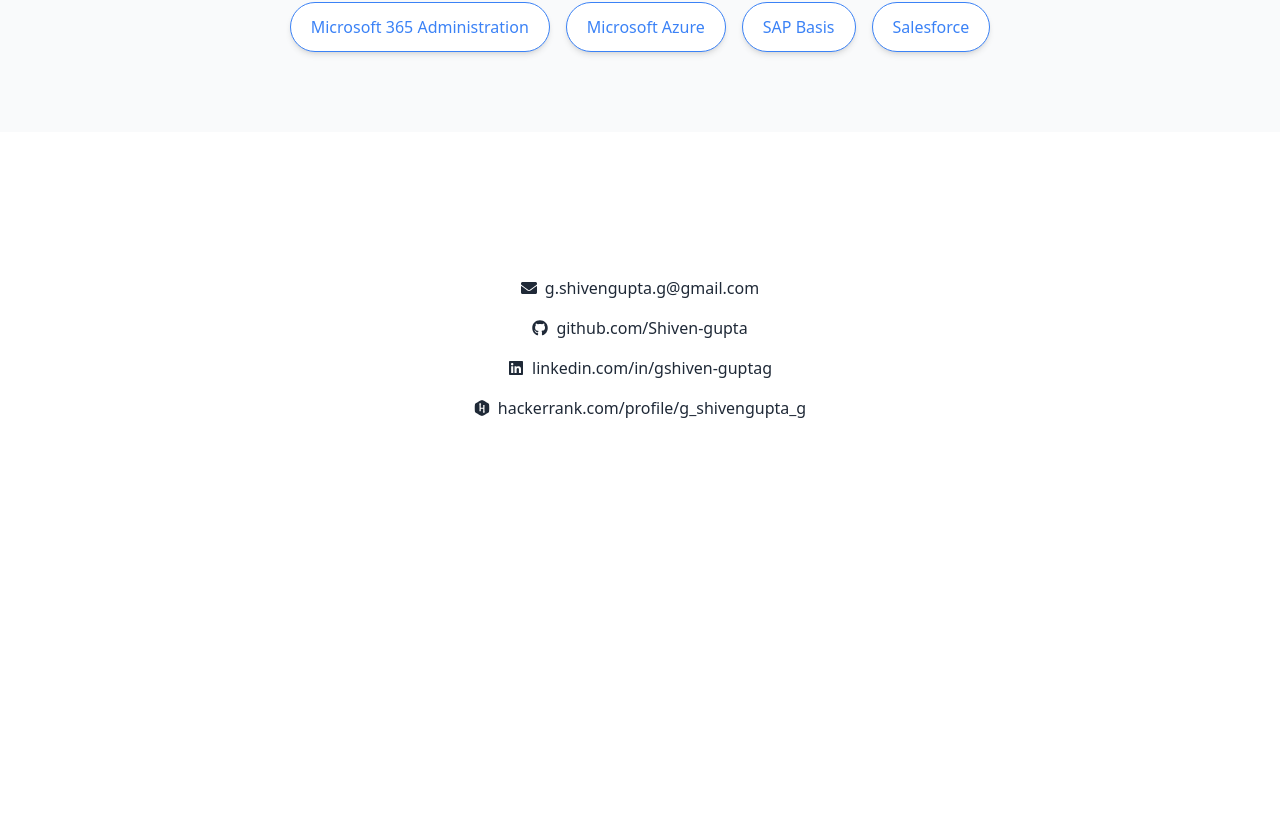
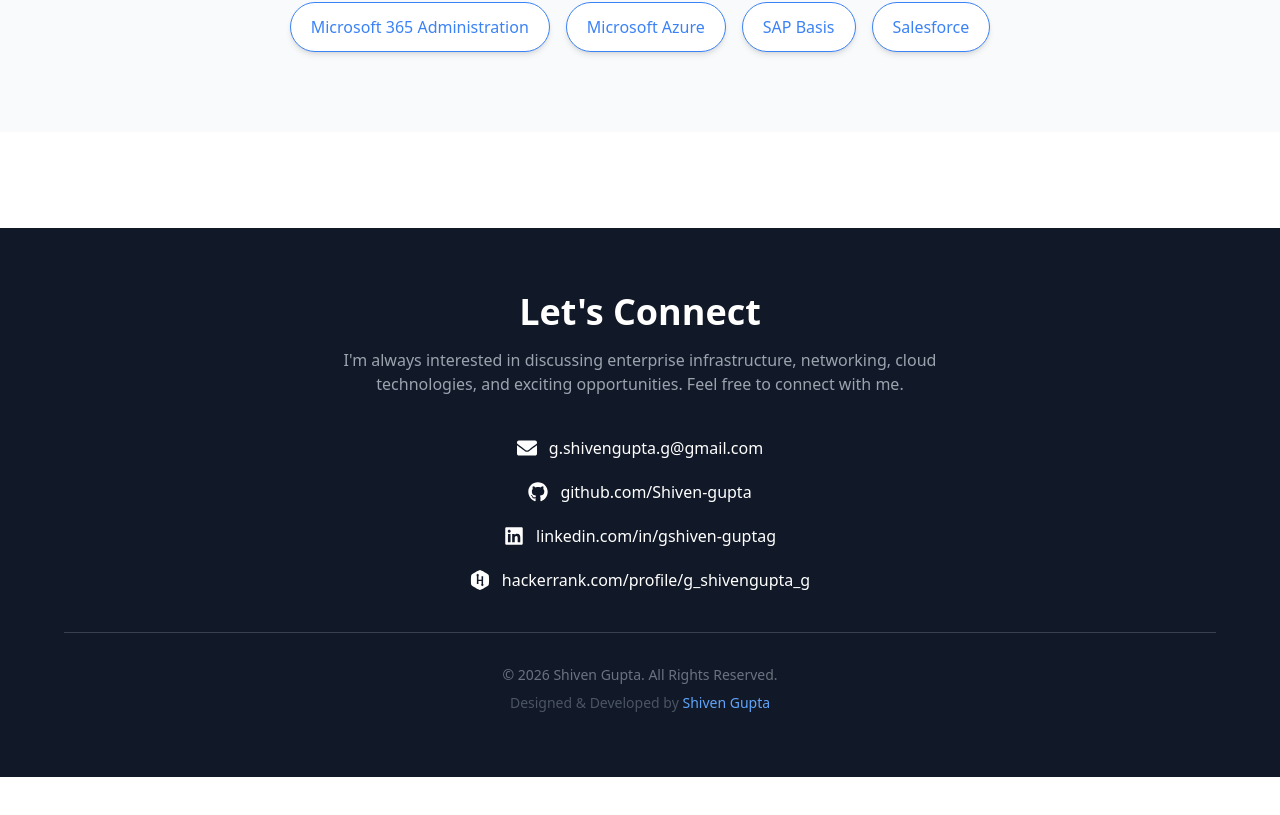
Before and after one commit to Shiven-gupta/my-portfolio, a React (Create React App) app: page / in a window 1280 px wide. Shown: the part 7470-8285 px from the top of the page. Before the commit the page ends 7986 px from the top, so only its background shows below. Built offline with nearby package versions, Linux system fonts and the light colour scheme.

Commit message:
Footer.jsx

```diff
--- a/src/components/Footer.jsx
+++ b/src/components/Footer.jsx
@@ -1,42 +1,81 @@
-import { FaGithub, FaLinkedin, FaHackerrank, FaEnvelope } from "react-icons/fa";
+import {
+  FaGithub,
+  FaLinkedin,
+  FaHackerrank,
+  FaEnvelope,
+} from "react-icons/fa";
 
 export default function Footer() {
   return (
-    <footer className="bg-white dark:bg-gray-900 text-gray-800 dark:text-gray-200 py-12 px-6">
-      <div className="flex flex-col gap-4 items-center">
+    <footer className="bg-gray-900 text-white py-16 px-6">
+      <div className="max-w-6xl mx-auto text-center">
+
+        {/* Heading */}
+        <h2 className="text-4xl font-bold mb-4">
+          Let's Connect
+        </h2>
+
+        <p className="text-gray-400 max-w-2xl mx-auto mb-10">
+          I'm always interested in discussing enterprise infrastructure,
+          networking, cloud technologies, and exciting opportunities.
+          Feel free to connect with me.
+        </p>
+
+        {/* Contact Links */}
+        <div className="flex flex-col gap-5 items-center mb-10">
+
           <a
             href="mailto:g.shivengupta.g@gmail.com"
-          className="flex items-center gap-2 hover:text-yellow-500 transition-colors"
+            className="flex items-center gap-3 hover:text-blue-400 transition"
           >
-          <FaEnvelope /> g.shivengupta.g@gmail.com
+            <FaEnvelope className="text-xl" />
+            g.shivengupta.g@gmail.com
           </a>
 
           <a
             href="https://github.com/Shiven-gupta"
             target="_blank"
             rel="noopener noreferrer"
-          className="flex items-center gap-2 hover:text-yellow-500 transition-colors"
+            className="flex items-center gap-3 hover:text-blue-400 transition"
           >
-          <FaGithub /> github.com/Shiven-gupta
+            <FaGithub className="text-xl" />
+            github.com/Shiven-gupta
           </a>
 
           <a
             href="https://www.linkedin.com/in/gshiven-guptag/"
             target="_blank"
             rel="noopener noreferrer"
-          className="flex items-center gap-2 hover:text-yellow-500 transition-colors"
+            className="flex items-center gap-3 hover:text-blue-400 transition"
           >
-          <FaLinkedin /> linkedin.com/in/gshiven-guptag
+            <FaLinkedin className="text-xl" />
+            linkedin.com/in/gshiven-guptag
           </a>
 
           <a
             href="https://www.hackerrank.com/profile/g_shivengupta_g"
             target="_blank"
             rel="noopener noreferrer"
-          className="flex items-center gap-2 hover:text-yellow-500 transition-colors"
+            className="flex items-center gap-3 hover:text-blue-400 transition"
           >
-          <FaHackerrank /> hackerrank.com/profile/g_shivengupta_g
+            <FaHackerrank className="text-xl" />
+            hackerrank.com/profile/g_shivengupta_g
           </a>
+
+        </div>
+
+        {/* Divider */}
+        <div className="border-t border-gray-700 my-8"></div>
+
+        {/* Footer Bottom */}
+        <p className="text-gray-500 text-sm">
+          © {new Date().getFullYear()} Shiven Gupta. All Rights Reserved.
+        </p>
+
+        <p className="text-gray-600 text-sm mt-2">
+          Designed & Developed by <span className="text-blue-400 font-medium">Shiven Gupta</span>
+        </p>
+
       </div>
     </footer>
   );
```
Lines whose indentation alone changed are shown as unchanged.
